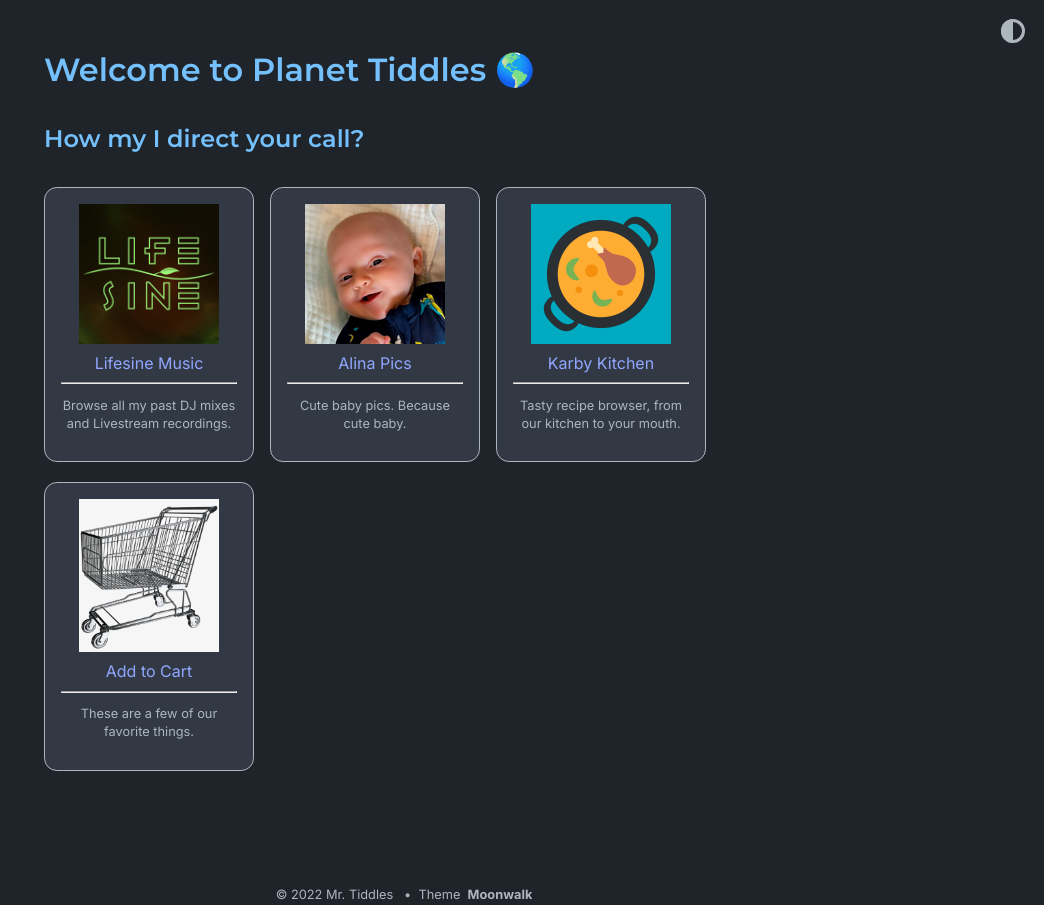
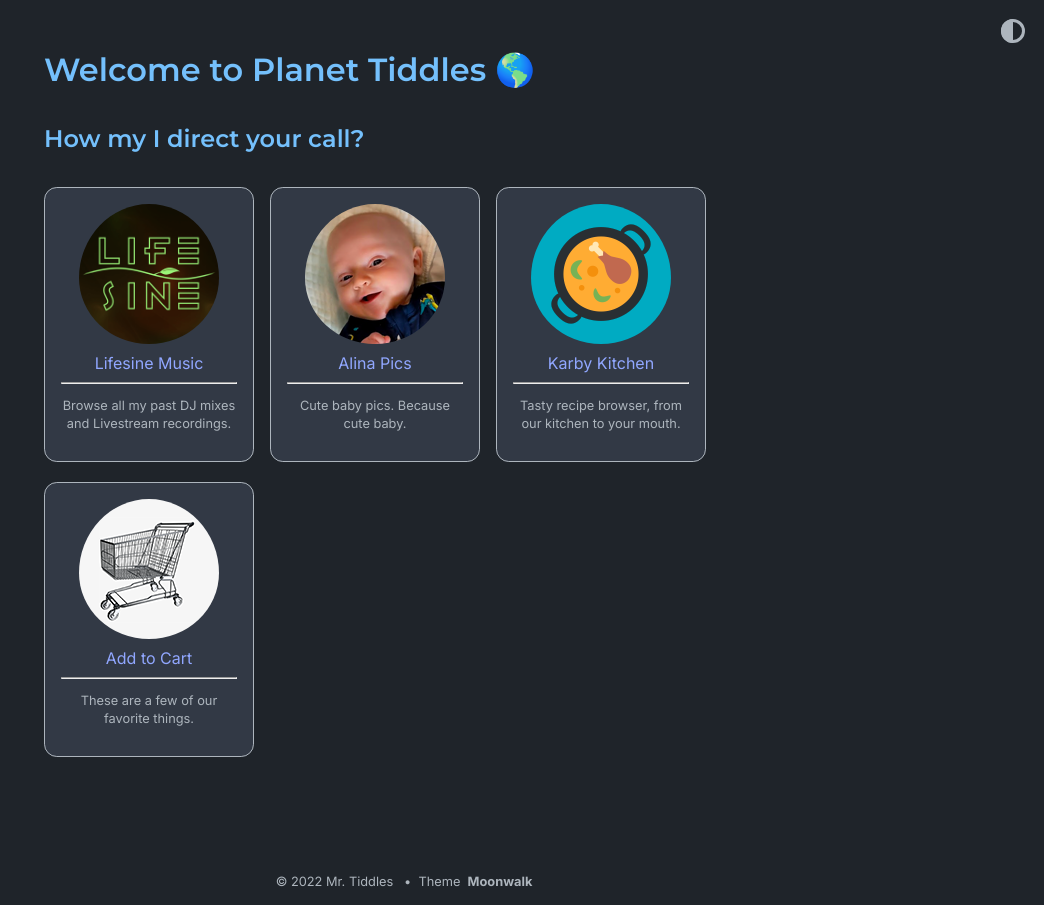
Before and after one commit to theTrueJedi/theTrueJedi.github.io, a Jekyll site: the page built from index.md, in a window 1280 px wide. Shown: the whole page, without its empty margins (236-1280 px from the left). Built offline with Jekyll 4.4.1, drawn with Linux system fonts in a browser that asks for light colours.

Commit message:
updated images to round

```diff
--- a/_data/home.yml
+++ b/_data/home.yml
@@ -21,12 +21,12 @@ project_entries:
 
   - title: Karby Kitchen
     url: https://karbykitchen.glideapp.io
-    image: /images/karby_kitchen.png
+    image: /images/karby_kitchen_sm.png
     desc: Tasty recipe browser, from our kitchen to your mouth.
 
   - title: Add to Cart
     url: addtocart
-    image: /images/addtocart.jpg
+    image: /images/addtocart_sm.png
     desc: These are a few of our favorite things.
 #    highlight: WIP
 
--- a/_includes/card_list.html
+++ b/_includes/card_list.html
@@ -3,7 +3,7 @@
 
     <li class="card">
       <a href="{{ item.url }}">
-        <img style="padding-bottom:8px" width="140px" src="{{ item.image }}">
+        <img style="padding-bottom:8px;border-radius:50%" width="140px" src="{{ item.image }}">
         <span class="header">
           {{ item.title }}
 
```
Also changed, not shown: images/addtocart_sm.png (added), images/karby_kitchen_sm.png (added), 1 other file.
